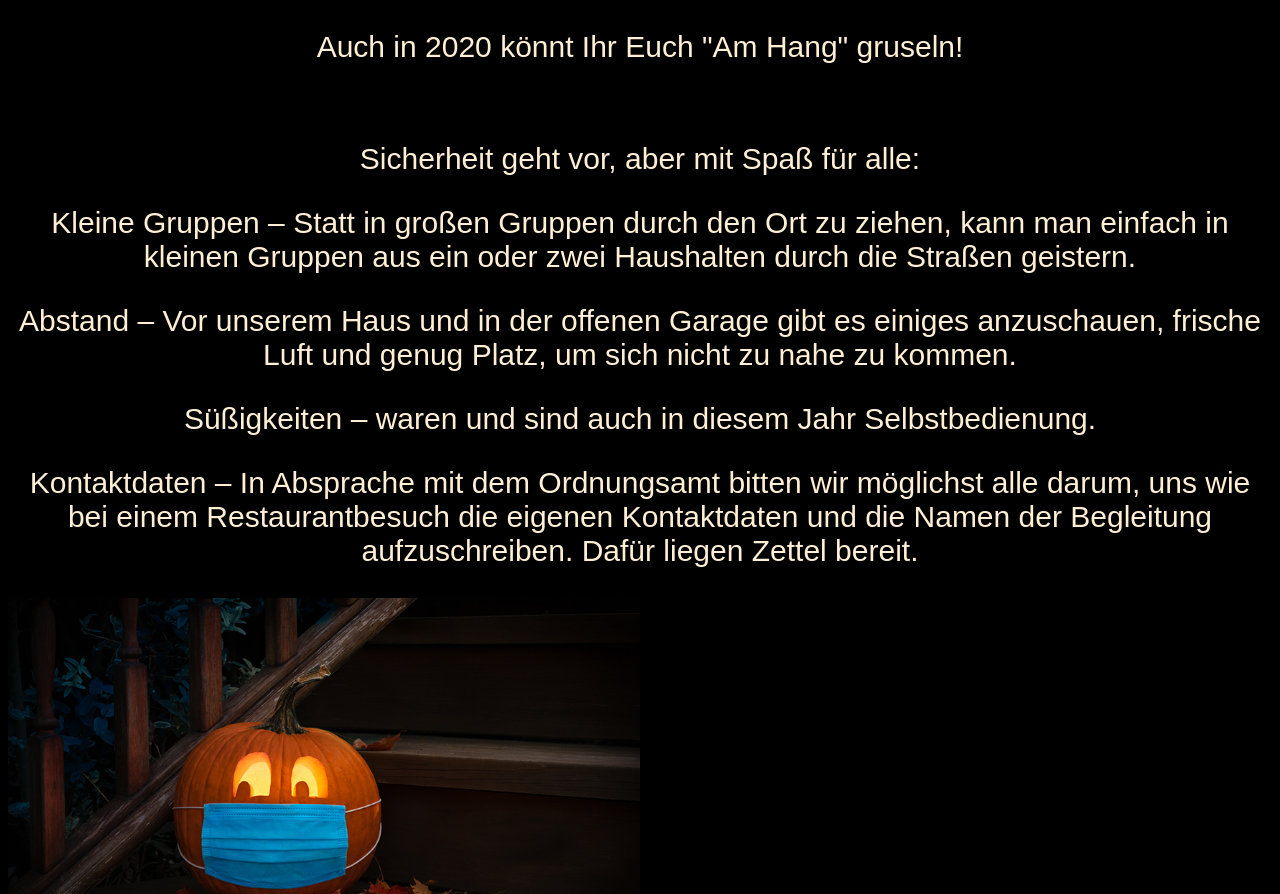
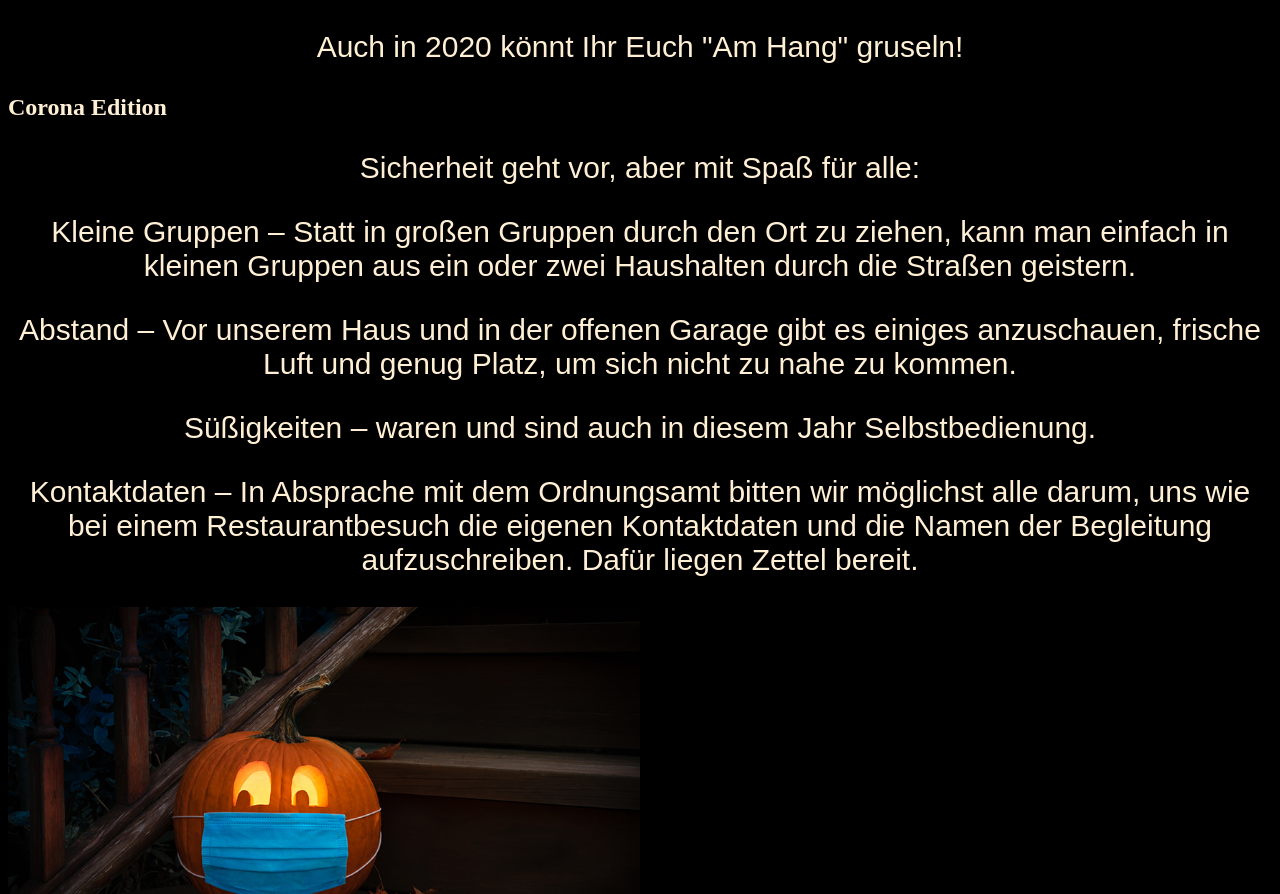
Before and after one commit to haunted-hang/haunted-hang.de, a plain HTML site: page index.html in a window 1280 px wide. Shown: the part 1120-2014 px from the top of the page. Drawn offline with Linux system fonts and the light colour scheme.

Commit message:
Update index.html

```diff
--- a/index.html
+++ b/index.html
@@ -4,6 +4,10 @@
     <style>
         img {
             align-content: center;
+        }
+
+        h2 {
+            color: #FFEFD5;
         }
 
         p {
@@ -34,7 +38,7 @@
         style="width: 50%; height: auto; display: block; margin-left: auto; margin-right: auto;" />
     <p>Auch in 2020 könnt Ihr Euch "Am Hang" gruseln!</p>
 
-    <h4>Corona Edition</h4>
+    <h2>Corona Edition</h2>
     <p>Sicherheit geht vor, aber mit Spaß für alle:</p>
 
     <p>Kleine Gruppen – Statt in großen Gruppen durch den Ort zu ziehen, kann man einfach in kleinen Gruppen
```
